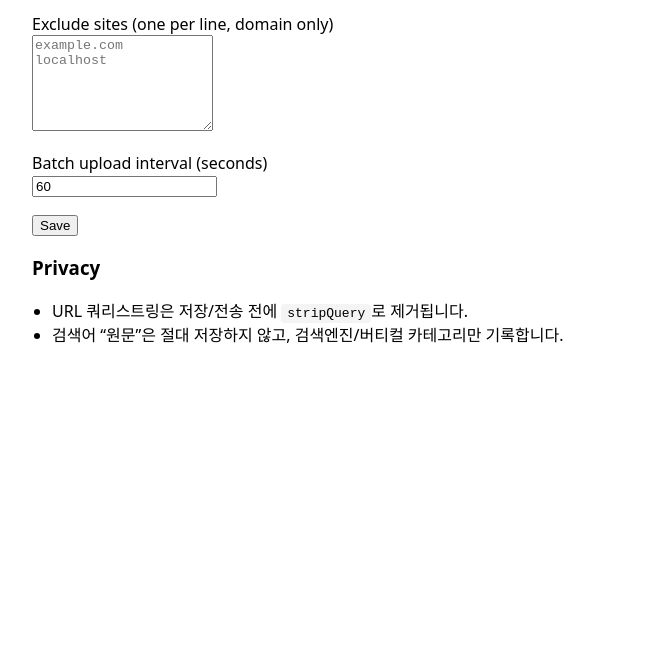
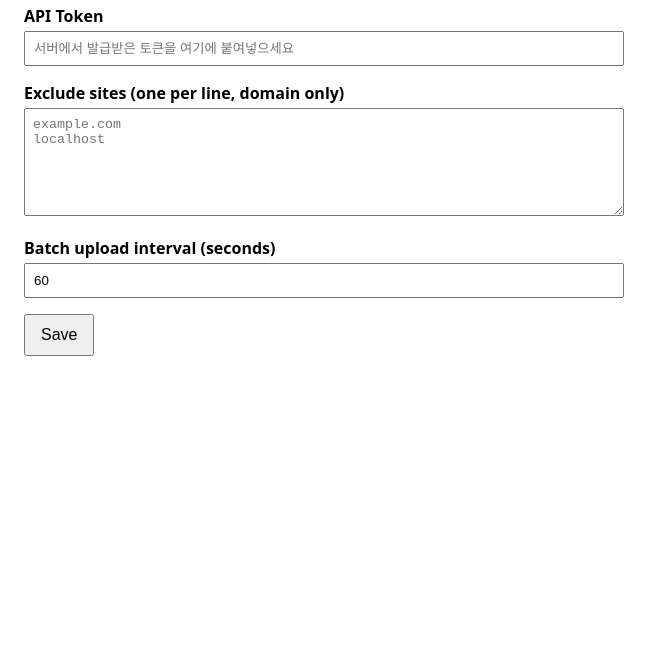
Before and after one commit to huni2357/Creative-Platform, a browser extension: page src/data_collector/extension/options.html in a window 1280 px wide. Shown: the part 143-800 px from the top of the page, without its empty margins (0-663 px from the left). Drawn offline with Linux system fonts and the light colour scheme.

Commit message:
Update options.html

```diff
--- a/src/data_collector/extension/options.html
+++ b/src/data_collector/extension/options.html
@@ -2,43 +2,40 @@
 <html>
   <head>
     <meta charset="utf-8" />
-    <title>PHQ9 Collector Settings</title>
+    <title>Collector Settings</title>
     <style>
-      body { font-family: system-ui, sans-serif; padding: 24px; max-width: 720px }
-      .row { margin-bottom: 16px; }
-      input[type="text"] { width: 100%; padding: 8px; }
-      code { background: #f4f4f4; padding: 2px 6px; border-radius: 4px; }
-      ul { padding-left: 20px; }
+      body { font-family: system-ui, sans-serif; padding: 1rem; max-width: 600px; }
+      .row { margin-bottom: 1rem; }
+      label { display: block; margin-bottom: 0.25rem; font-weight: bold; }
+      input[type="text"], input[type="number"], textarea {
+        width: 100%;
+        padding: 8px;
+        box-sizing: border-box;
+      }
+      button { padding: 10px 15px; font-size: 1rem; }
     </style>
   </head>
   <body>
-    <h1>PHQ9 Privacy-Aware Usage Collector</h1>
-
+    <h1>Data Collector Settings</h1>
     <div class="row">
       <label><input type="checkbox" id="enabled" /> Enable data collection</label>
     </div>
-
     <div class="row">
-      <label>Exclude sites (one per line, domain only)</label><br/>
+      <label for="apiToken">API Token</label>
+      <input type="text" id="apiToken" placeholder="서버에서 발급받은 토큰을 여기에 붙여넣으세요" />
+    </div>
+    <div class="row">
+      <label for="exclude">Exclude sites (one per line, domain only)</label>
       <textarea id="exclude" rows="6" placeholder="example.com&#10;localhost"></textarea>
     </div>
-
     <div class="row">
-      <label>Batch upload interval (seconds)</label><br/>
+      <label for="batchSeconds">Batch upload interval (seconds)</label>
       <input type="number" id="batchSeconds" min="15" step="15" />
     </div>
-
     <div class="row">
       <button id="save">Save</button>
       <span id="status"></span>
     </div>
-
-    <h3>Privacy</h3>
-    <ul>
-      <li>URL 쿼리스트링은 저장/전송 전에 <code>stripQuery</code>로 제거됩니다.</li>
-      <li>검색어 “원문”은 절대 저장하지 않고, 검색엔진/버티컬 카테고리만 기록합니다.</li>
-    </ul>
-
     <script src="options.js"></script>
   </body>
 </html>
```
